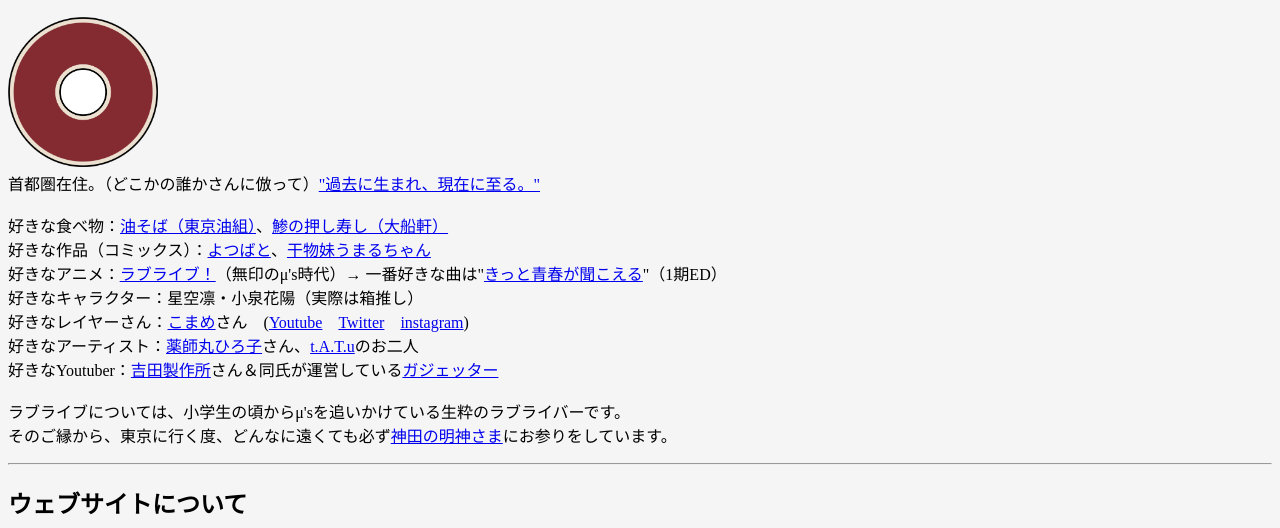
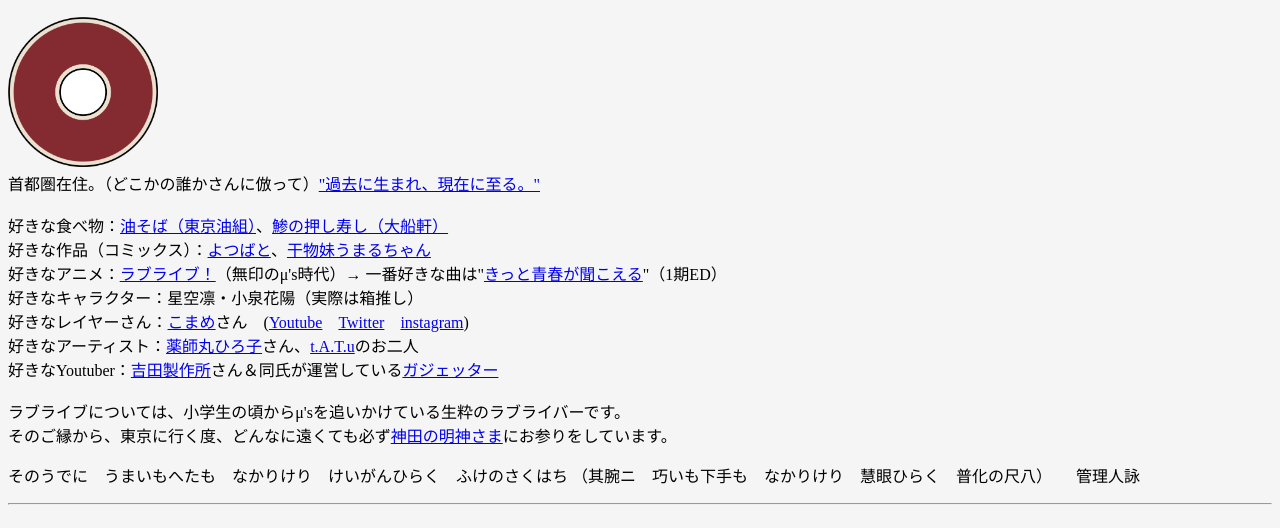
Before and after one commit to nostalgic-carrel/nostalgic-carrel.github.io, a plain HTML site: page about.html in a window 1280 px wide. Shown: the part 272-800 px from the top of the page. Drawn offline with Linux system fonts and the light colour scheme.

Commit message:
Update about.html

```diff
--- a/about.html
+++ b/about.html
@@ -28,6 +28,10 @@ This website is written in Japanese.<br>
 ラブライブについては、小学生の頃からμ'sを追いかけている生粋のラブライバーです。<br>
 そのご縁から、東京に行く度、どんなに遠くても必ず<a href="https://www.kandamyoujin.or.jp" target="_blank">神田の明神さま</a>にお参りをしています。
 </p>
+<p>
+そのうでに　うまいもへたも　なかりけり　けいがんひらく　ふけのさくはち
+（其腕ニ　巧いも下手も　なかりけり　慧眼ひらく　普化の尺八）　　管理人詠
+</p>
 <hr>
 <h2>ウェブサイトについて</h2>
 <p>諸般の事情があって、ドメイン名やサイト名を何度か変えています。<br>
```
